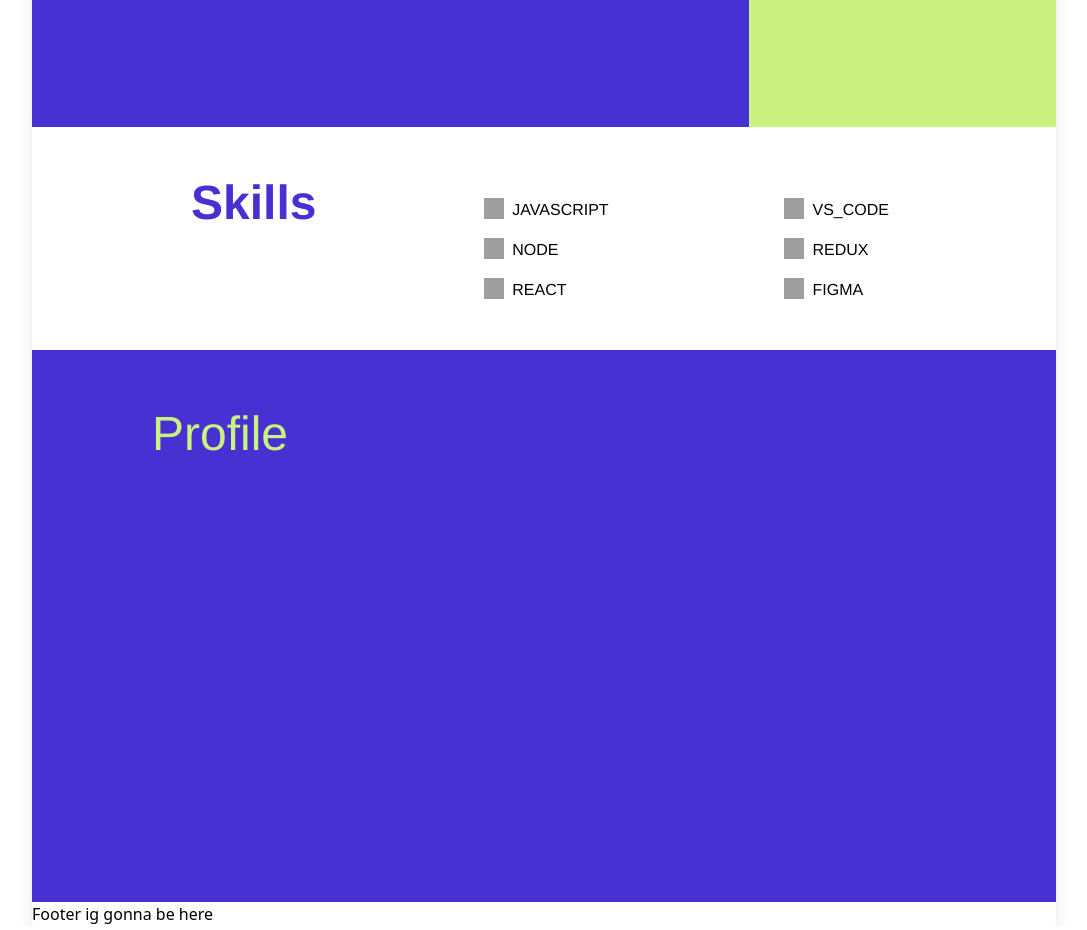
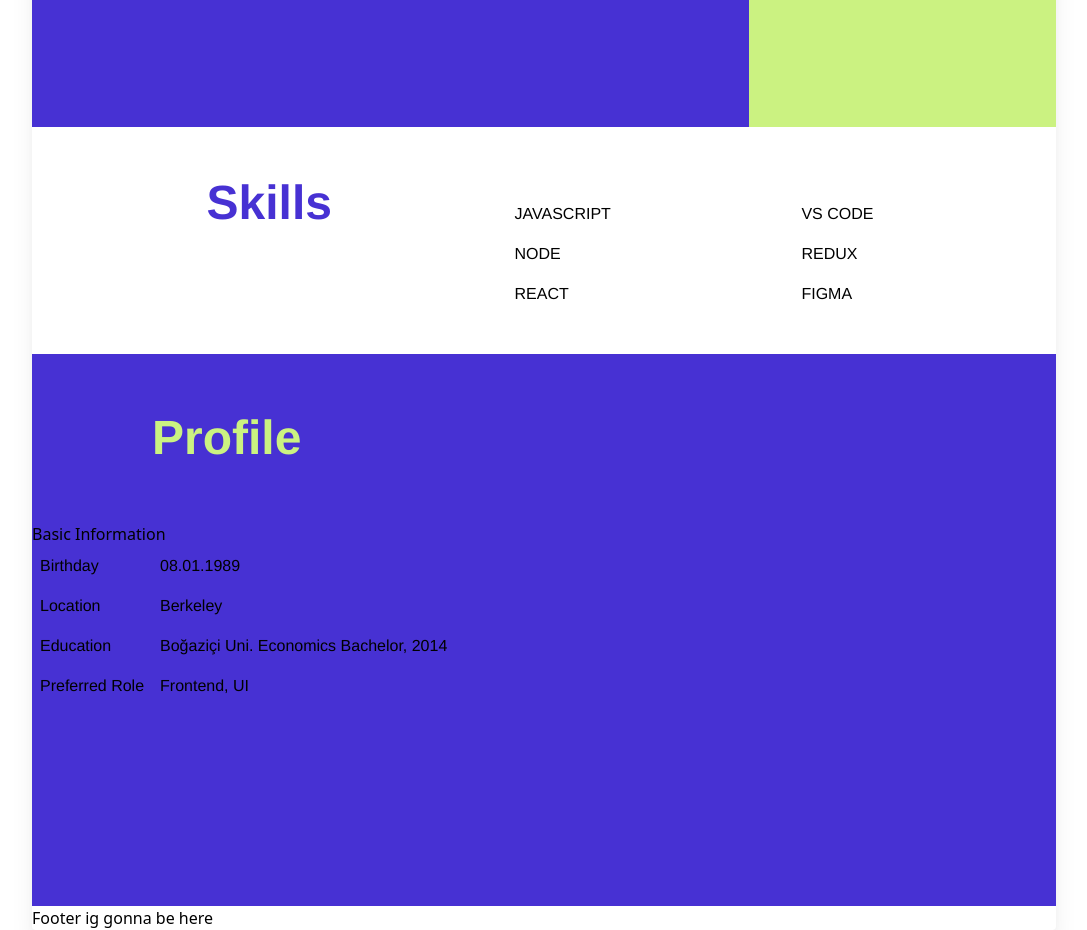
Before and after one commit to burgokmen/FSWeb-Frontend-Challenge, a React (Vite) app in the folder Gokmen-Resume/: page / in a window 1280 px wide. Shown: the part 460-1390 px from the top of the page, without its empty margins (96-1183 px from the left). Built offline with nearby package versions, Linux system fonts and the light colour scheme; grey boxes are pictures that could not be loaded.

Commit message:
useContext added, mapFunc is distrbtd succesfully

```diff
--- a/Gokmen-Resume/src/components/Header.jsx
+++ b/Gokmen-Resume/src/components/Header.jsx
@@ -6,10 +6,10 @@ function Header() {
   return (
     <header className="flex p-5 justify-center">
       <div>
-        <p className="font-interbold font-bold text-mygreen-1 text-[3.5rem] ">
+        <h1 className="font-interbold font-bold text-mygreen-1 text-[3.5rem] ">
           I am a Frontend
           <br /> Developer...
-        </p>
+        </h1>
 
         <p className="font-interreg font-normal text-white text-[1.5rem] ">
           ...who likes to craft solid and scalable frontend
--- a/Gokmen-Resume/src/components/Profile.jsx
+++ b/Gokmen-Resume/src/components/Profile.jsx
@@ -1,14 +1,25 @@
+import { useContext } from "react";
+import { MapContext } from "../contexts/MapProvider";
+import { profileArr2en, profileArrEn } from "../data";
+
 export default function Profile() {
+  const { mapFunc } = useContext(MapContext);
   return (
     <div
       className="profile w-[90rem];
   h-[34.5rem] bg-mypurp-1"
     >
-      <p className="px-[7.5rem] py-[3rem] text-mygreen-1 text-[3rem] font-interbold">
+      <h2 className="px-[7.5rem] py-[3rem] text-mygreen-1 text-[3rem] font-interbold font-bold">
         Profile
-      </p>
+      </h2>
       <div className="flex">
-        <div></div>
+        <div>
+          <h3 className="font-medium">Basic Information</h3>
+          <div className="flex">
+            <ul>{mapFunc(profileArrEn)}</ul>
+            <ul>{mapFunc(profileArr2en)}</ul>
+          </div>
+        </div>
         <img></img>
         <div></div>
       </div>
--- a/Gokmen-Resume/src/components/Skills.jsx
+++ b/Gokmen-Resume/src/components/Skills.jsx
@@ -1,4 +1,6 @@
+import { useContext } from "react";
 import { skillsArr, skillsArr2 } from "../data";
+import { MapContext } from "../contexts/MapProvider";
 import JAVASCRIPTPng from "../assets/JAVASCRIPT.png";
 import NODEPng from "../assets/NODE.png";
 import REACTPng from "../assets/REACT.png";
@@ -7,29 +9,26 @@ import REDUXPng from "../assets/REDUX.png";
 import FIGMAPng from "../assets/FIGMA.png";
 //TODO png imports and
 export default function Skills() {
-  function mapSkill(arr) {
-    return (
-      <ul>
-        {arr.map((skill, i) => (
-          <li className="flex font-interreg p-2" key={i}>
-            <img
-              className="mr-2 w-[1.3rem] h-[1.3rem]"
-              src={`${skill}Png`}
-              alt={`${skill}`}
-            />
-            {skill}
-          </li>
-        ))}
-      </ul>
-    );
-  }
+  const { mapFunc } = useContext(MapContext);
+
+  /*   <img
+  className="mr-2 w-[1.3rem] h-[1.3rem]"
+  src={`${skill}Png`}
+  alt={`${skill}`}
+/> */
+  //TODO map cagirdiktan sonra img leri ayri olarak maple yada tek tek yaz
+  //   <img
+  //   className="mr-2 w-[1.3rem] h-[1.3rem]"
+  //   src={`${skill}Png`}
+  //   alt={`${skill}`}
+  // />
   return (
     <div className="flex justify-evenly py-10 items-baseline">
-      <div className="font-interreg font-bold text-mypurp-1 text-[3rem]">
+      <h2 className="font-interreg font-bold text-mypurp-1 text-[3rem]">
         Skills
-      </div>
-      {mapSkill(skillsArr)}
-      {mapSkill(skillsArr2)}
+      </h2>
+      {mapFunc(skillsArr)}
+      {mapFunc(skillsArr2)}
     </div>
   );
 }
--- /dev/null
+++ b/Gokmen-Resume/src/contexts/MapProvider.jsx
@@ -0,0 +1,22 @@
+import { createContext } from "react";
+
+export const MapContext = createContext();
+
+const MapProvider = ({ children }) => {
+  function mapFunc(arr) {
+    return (
+      <ul>
+        {arr.map((a, i) => (
+          <li className="flex font-interreg font-medium p-2" key={i}>
+            {a}
+          </li>
+        ))}
+      </ul>
+    );
+  }
+  return (
+    <MapContext.Provider value={{ mapFunc }}>{children}</MapContext.Provider>
+  );
+};
+
+export default MapProvider;
--- a/Gokmen-Resume/src/data.js
+++ b/Gokmen-Resume/src/data.js
@@ -1,2 +1,27 @@
 export const skillsArr = ["JAVASCRIPT", "NODE", "REACT"];
-export const skillsArr2 = ["VS_CODE", "REDUX", "FIGMA"];
+export const skillsArr2 = ["VS CODE", "REDUX", "FIGMA"];
+export const profileArrTr = [
+  "Doğum tarihi",
+  " İkamet Şehri",
+  " Eğitim Durumu",
+  "Tercih Ettiği Rol",
+];
+export const profileArrEn = [
+  "Birthday",
+  " Location",
+  " Education",
+  "Preferred Role",
+];
+
+export const profileArr2tr = [
+  "01.08.1989 ",
+  "Berkeley",
+  "Boğaziçi Üni. Ekonomi Lisans, 2014",
+  "Frontend, UI",
+];
+export const profileArr2en = [
+  "08.01.1989 ",
+  "Berkeley",
+  "Boğaziçi Uni. Economics Bachelor, 2014",
+  "Frontend, UI",
+];
--- a/Gokmen-Resume/src/main.jsx
+++ b/Gokmen-Resume/src/main.jsx
@@ -3,9 +3,12 @@ import ReactDOM from "react-dom/client";
 import App from "./App.jsx";
 import "normalize.css";
 import "./index.css";
+import MapProvider from "./contexts/MapProvider.jsx";
 
 ReactDOM.createRoot(document.getElementById("root")).render(
   <React.StrictMode>
-    <App />
+    <MapProvider>
+      <App />
+    </MapProvider>
   </React.StrictMode>
 );
```
